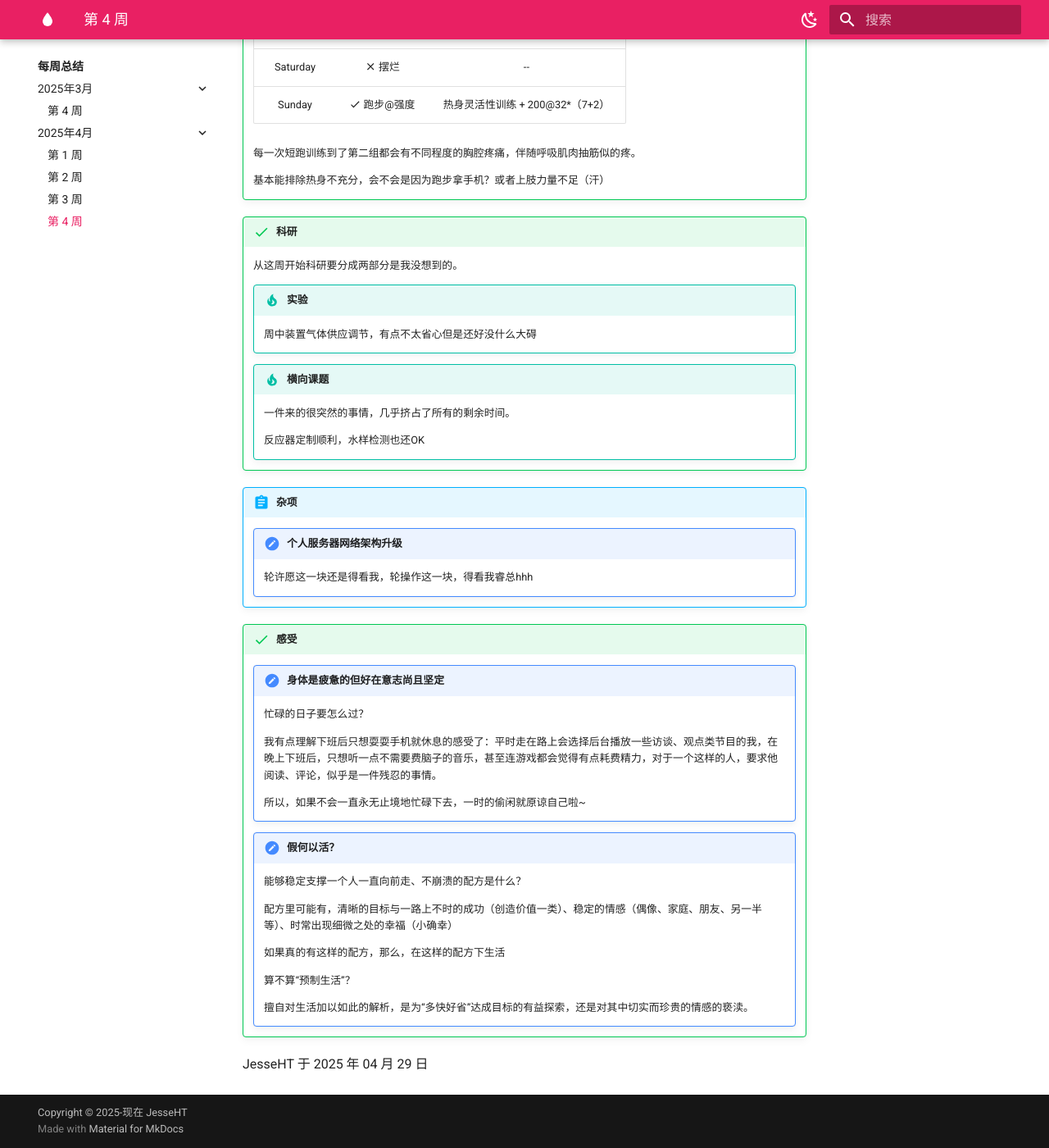
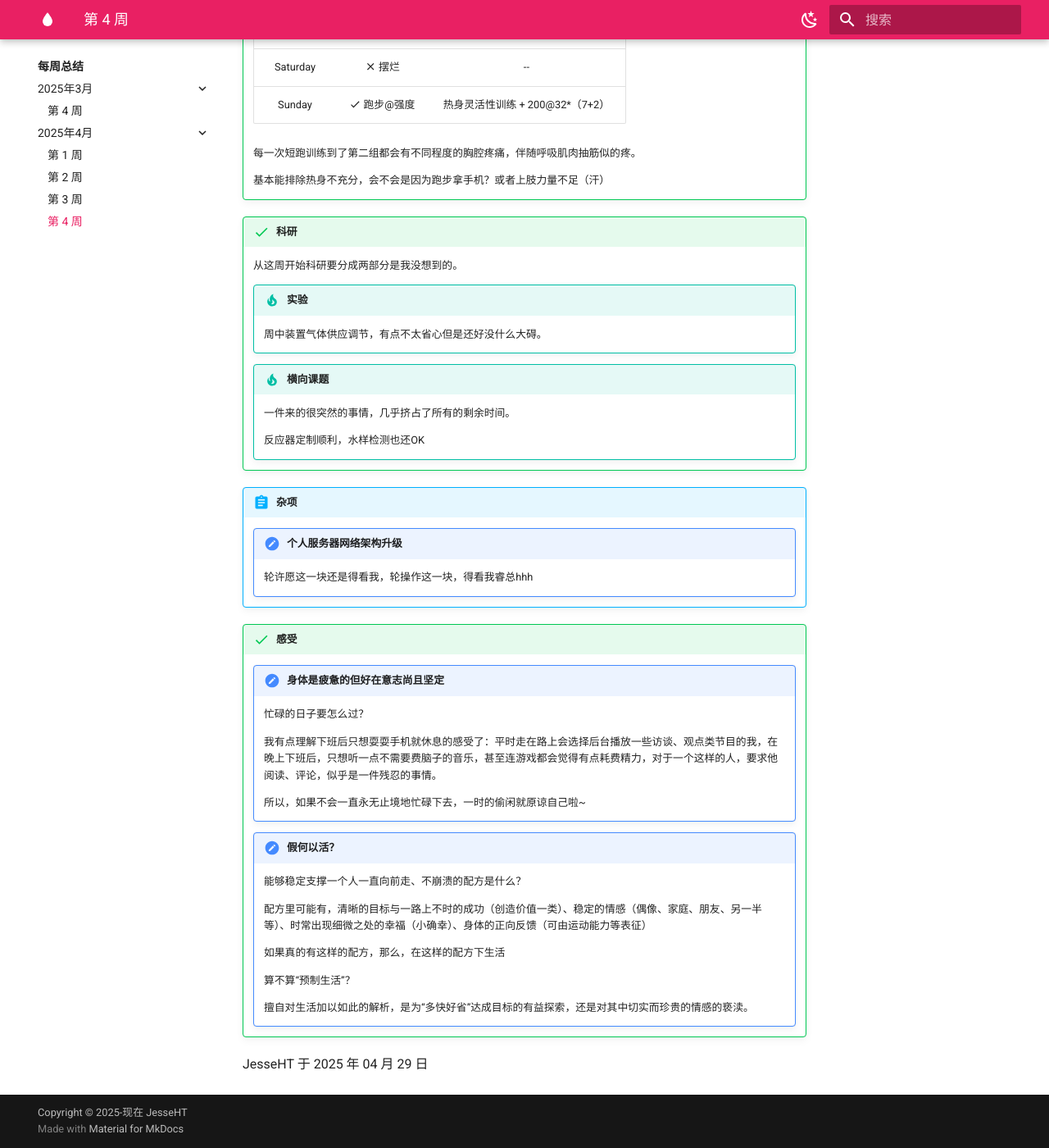
Before and after one commit to JesseHaoTian/HTLife, an MkDocs documentation site: the page built from docs/0Weekly_Summary/1Weekly/20250421.md, in a window 1280 px wide and 1400 px high, scrolled down 804 px. Shown: the whole window at 82% size. Built offline with MkDocs 1.6.1 and Material for MkDocs 9.7.7, drawn with Linux system fonts in a browser that asks for light colours.

Commit message:
2025-04-29_15:34:35 update

```diff
--- a/docs/0Weekly_Summary/1Weekly/20250421.md
+++ b/docs/0Weekly_Summary/1Weekly/20250421.md
@@ -6,7 +6,7 @@
 
 !!! tip "每周一歌"
 
-    <iframe frameborder="yes" border="100" marginwidth="4" marginheight="0" width=333 height=86 src="https://i.y.qq.com/n2/m/outchain/player/index.html?songid=001NWOQJ1lKO71&songtype=1"></iframe>
+    <iframe frameborder="yes" border="100" marginwidth="4" marginheight="0" width=333 height=86 src="//music.163.com/outchain/player?type=2&id=1835655896   &auto=0&height=66"></iframe>
 
     车流穿梭在夜幕时，你描述自己的信条；偶遇行人，不要妄加评价。这是一种悲悯。
 
@@ -32,7 +32,7 @@
 
     !!! tip "实验"
 
-        周中装置气体供应调节，有点不太省心但是还好没什么大碍
+        周中装置气体供应调节，有点不太省心但是还好没什么大碍。
 
     !!! tip "横向课题"
 
@@ -60,7 +60,7 @@
 
         能够稳定支撑一个人一直向前走、不崩溃的配方是什么？
 
-        配方里可能有，清晰的目标与一路上不时的成功（创造价值一类）、稳定的情感（偶像、家庭、朋友、另一半等）、时常出现细微之处的幸福（小确幸）
+        配方里可能有，清晰的目标与一路上不时的成功（创造价值一类）、稳定的情感（偶像、家庭、朋友、另一半等）、时常出现细微之处的幸福（小确幸）、身体的正向反馈（可由运动能力等表征）
 
         如果真的有这样的配方，那么，在这样的配方下生活
 
```
